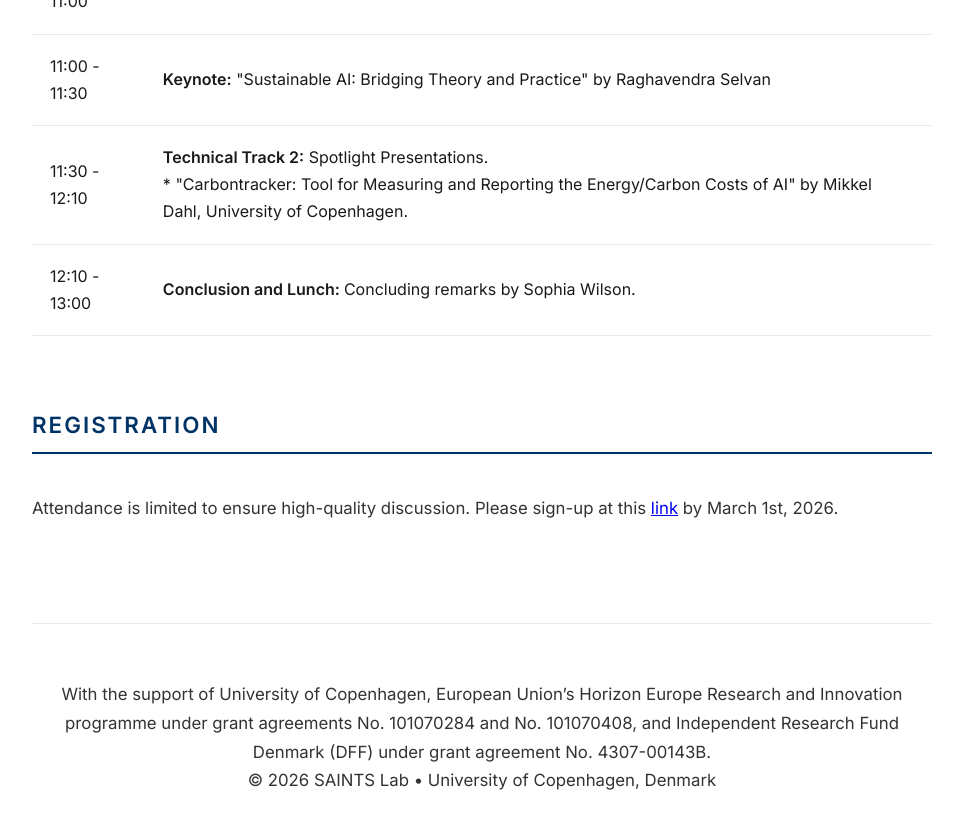
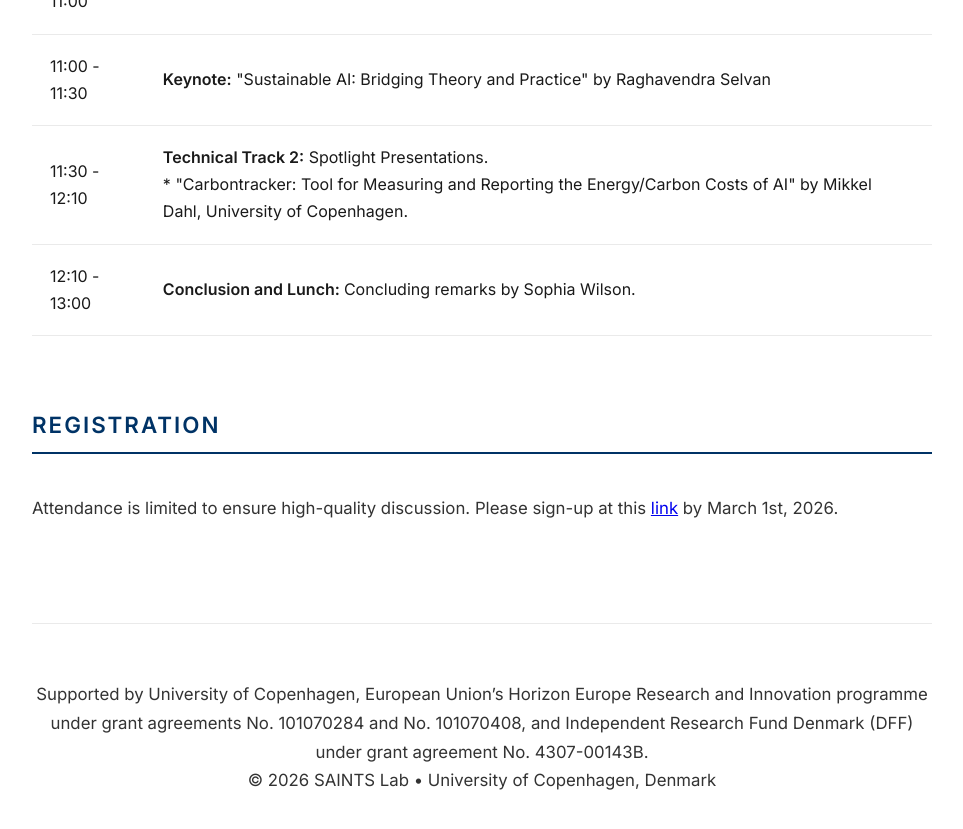
Before and after one commit to saintslab/saintslab.github.io, a Jekyll site: the page workshop2026/index.html, which Jekyll copies as it is, in a window 1280 px wide and 900 px high, scrolled down 1993 px. Shown: the top 829 px of the window, without its empty margins (158-1121 px from the left). Built offline with Jekyll 4.4.1, drawn with Linux system fonts in a browser that asks for light colours.

Commit message:
Update index

```diff
--- a/workshop2026/index.html
+++ b/workshop2026/index.html
@@ -290,7 +290,8 @@
     </section>
 
     <footer>
-        <p> With the support of University of Copenhagen, European Union’s Horizon Europe Research and Innovation programme under grant agreements No. 101070284 and No. 101070408, and Independent Research Fund Denmark (DFF) under grant agreement No. 4307-00143B.
+        <p> Supported by University of Copenhagen, European Union’s Horizon Europe Research and Innovation programme under grant agreements No. 101070284 and No. 101070408, and Independent Research Fund Denmark (DFF) under grant agreement No. 4307-00143B.
+
 <br>&copy; 2026 SAINTS Lab &bull; University of Copenhagen, Denmark</p>
     </footer>
 </div>
```
